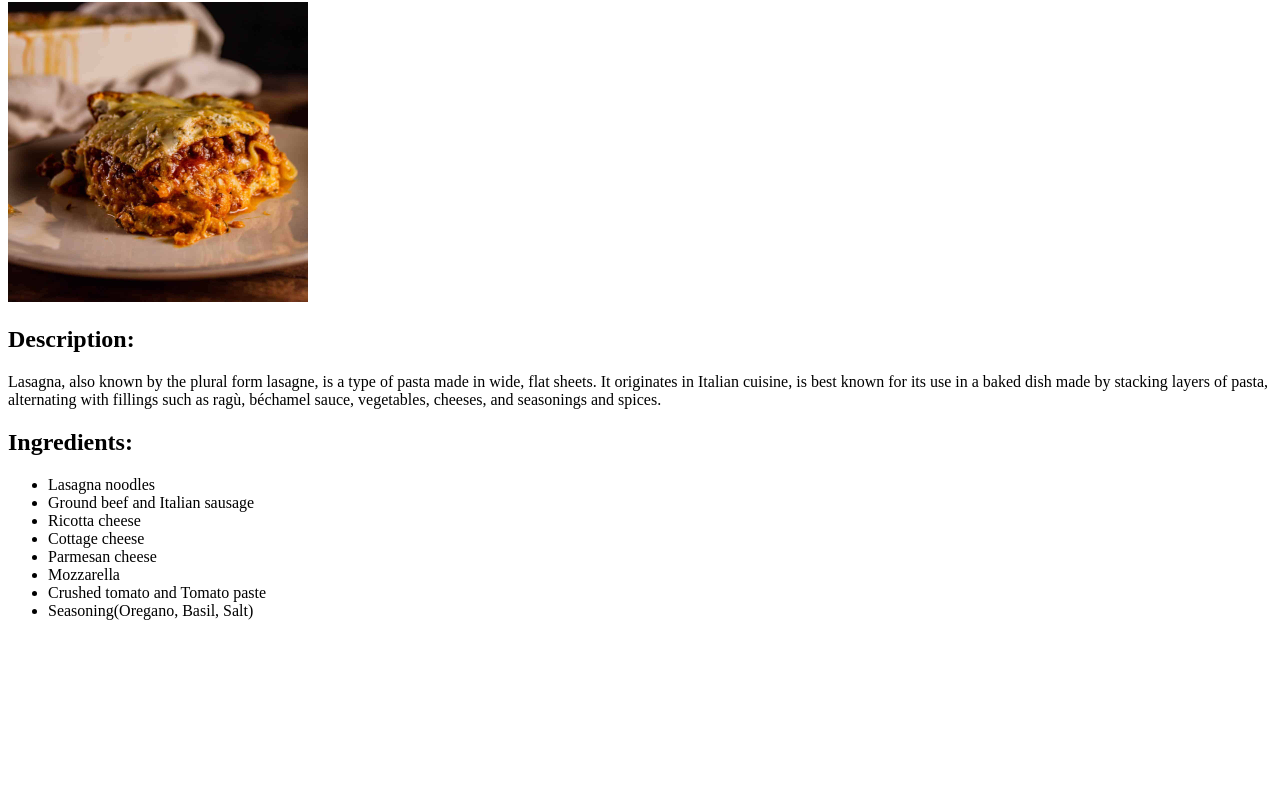
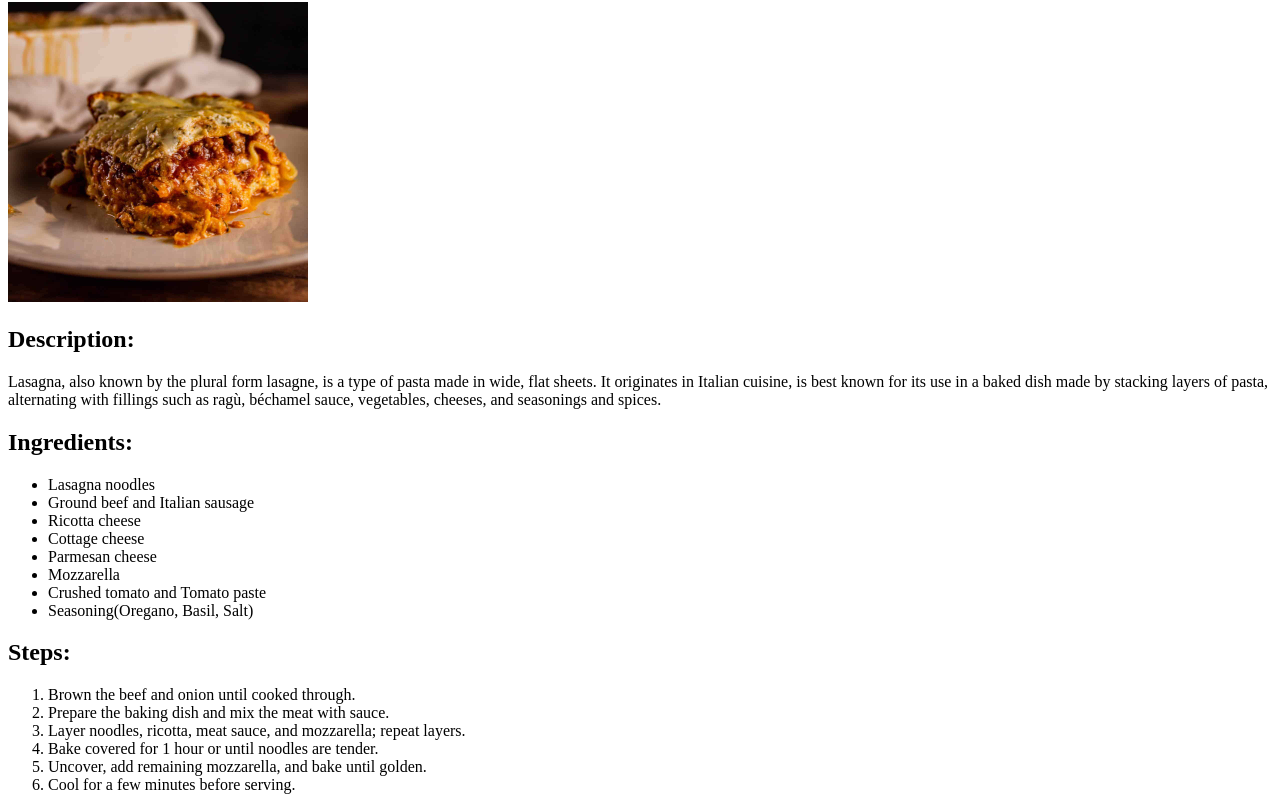
Before and after one commit to georgegv04/odin-recipes, a plain HTML site: page recipes/lasagna.html in a window 1280 px wide. Shown: the part 78-888 px from the top of the page. Before the commit the page ends 800 px from the top, so only its background shows below. Drawn offline with Linux system fonts and the light colour scheme.

Commit message:
Add step by step section to lasagna recipe

```diff
--- a/recipes/lasagna.html
+++ b/recipes/lasagna.html
@@ -37,5 +37,17 @@
       <li>Crushed tomato and Tomato paste</li>
       <li>Seasoning(Oregano, Basil, Salt)</li>
     </ul>
+
+    <h2>Steps:</h2>
+    <ol>
+      <li>Brown the beef and onion until cooked through.</li>
+      <li>Prepare the baking dish and mix the meat with sauce.</li>
+      <li>
+        Layer noodles, ricotta, meat sauce, and mozzarella; repeat layers.
+      </li>
+      <li>Bake covered for 1 hour or until noodles are tender.</li>
+      <li>Uncover, add remaining mozzarella, and bake until golden.</li>
+      <li>Cool for a few minutes before serving.</li>
+    </ol>
   </body>
 </html>
```
